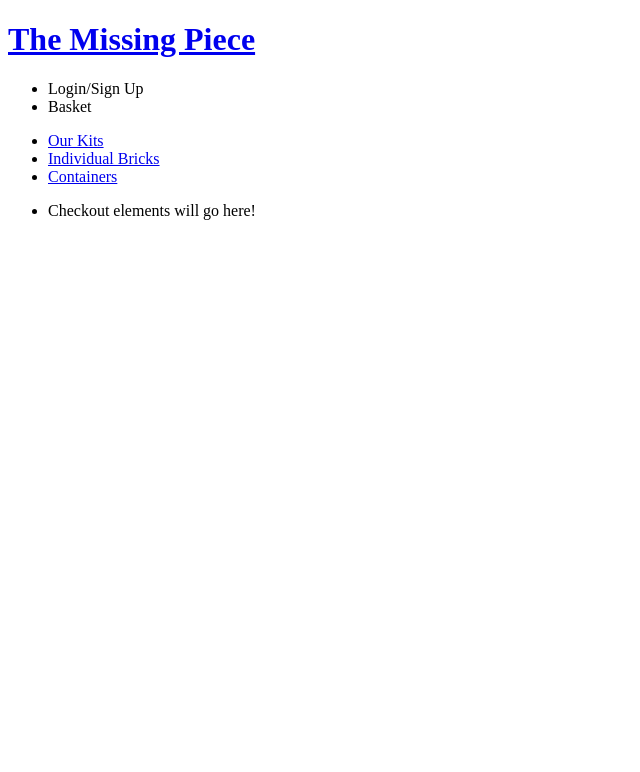
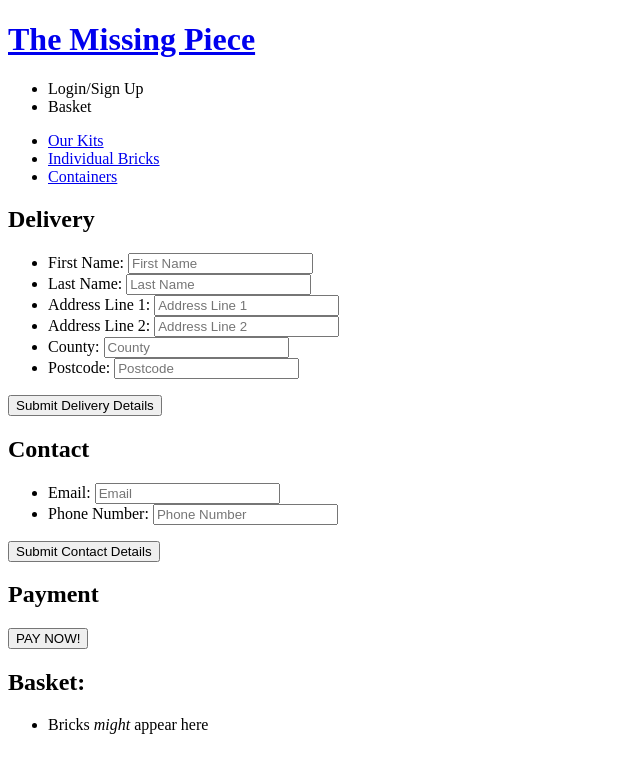
Before and after one commit to Edrysian/Second-Year-University-Coursework, a website: page client/checkout.html in a window 1280 px wide. Shown: the whole page, without its empty margins (0-640 px from the left). Drawn offline with Linux system fonts and the light colour scheme; no server answers.

Commit message:
Added structure for html file and setup handlers for js file

```diff
--- a/client/checkout.html
+++ b/client/checkout.html
@@ -2,7 +2,7 @@
 <html lang="en-GB">
 <meta charset="UTF-8">
 <link rel="stylesheet" href="index.css">
-<script src="bricks.js" type="module"></script>
+<script src="checkout.js" type="module"></script>
 <title>Individual Bricks</title>
 
 <header>
@@ -20,8 +20,46 @@
     <li><a id="contain" href = 'contain.html'>Containers</a></li>
   </ul>
 
-  <ul id="checkout">
-    <li>Checkout elements will go here!</li>
-  </ul>
+  <div id="deliveryInfo">
+    <h2 id="deliveryHeading">Delivery</h2>
+    <form id="deliveryForm" autocomplete="off">
+      <ul id="addressInfo">
+        <li id="fName">First Name: <input type="text" placeholder="First Name" required autocomplete="off"></li>
+        <li id="lName">Last Name: <input type="text" placeholder="Last Name" required autocomplete="off"></li>
+        <li id="address1">Address Line 1: <input type="text" placeholder="Address Line 1" required autocomplete="off"></li>
+        <li id="address2">Address Line 2: <input type="text" placeholder="Address Line 2" required autocomplete="off"></li>
+        <li id="county">County: <input type="text" placeholder="County" required autocomplete="off"></li>
+        <li id="postcode">Postcode: <input type="text" placeholder="Postcode" required autocomplete="off"></li>
+      </ul>
+      <input id="deliveryConfirmation" type="submit" value="Submit Delivery Details">
+      <!-- <input id="deliveryConfirmation" type="submit" value="Proceed to Contact Details"> -->
+    </form>
+  </div>
+
+  <div id="contactInfo">
+    <h2 id="contactHeading">Contact</h2>
+    <!-- <button id="back2delivery">Edit Delivery Details</button> -->
+    <form id="contactForm">
+      <ul id="contactDetails">
+        <li id="email">Email: <input type="email" placeholder="Email" required autocomplete="off"></li>
+        <li id="phone">Phone Number: <input type="tel" placeholder="Phone Number" autocomplete="off"></li>
+      </ul>
+      <input type="submit" value="Submit Contact Details">
+      <!-- <input type="submit" value="Proceed to Payment"> --> <!-- Keeping this here for now as will need it in the future -->
+    </form>
+  </div>
+
+  <div id="payment">
+    <h2 id="paymentHeading">Payment</h2>
+    <!-- <button id="back2contact">Edit Contact Details</button> --> <!-- Keeping this here for now as will need it in the future -->
+    <button id="paymentBtn">PAY NOW!</button>
+  </div>
+
+  <div id="checkoutBskt">
+    <h2>Basket:</h2>
+    <ul id="bricks">
+      <li>Bricks <i>might</i> appear here</li>
+    </ul>
+  </div>
 </body>
 </html>
--- a/client/checkout.js
+++ b/client/checkout.js
@@ -1,6 +1,20 @@
-import { cnsl } from './modules.mjs';
+'use strict';
+
+import { contactElems, cnsl } from './modules.mjs';
+
+const el = {};
+
+function prepareHandles() {
+  el.deliveryConfirmation = document.querySelector('#deliveryConfirmation');
+}
+
+function prepareListeners() {
+  el.deliveryConfirmation.addEventListener('click', contactElems);
+}
 
 function pageLoaded() {
+  prepareHandles();
+  prepareListeners();
   cnsl();
 }
 
```
